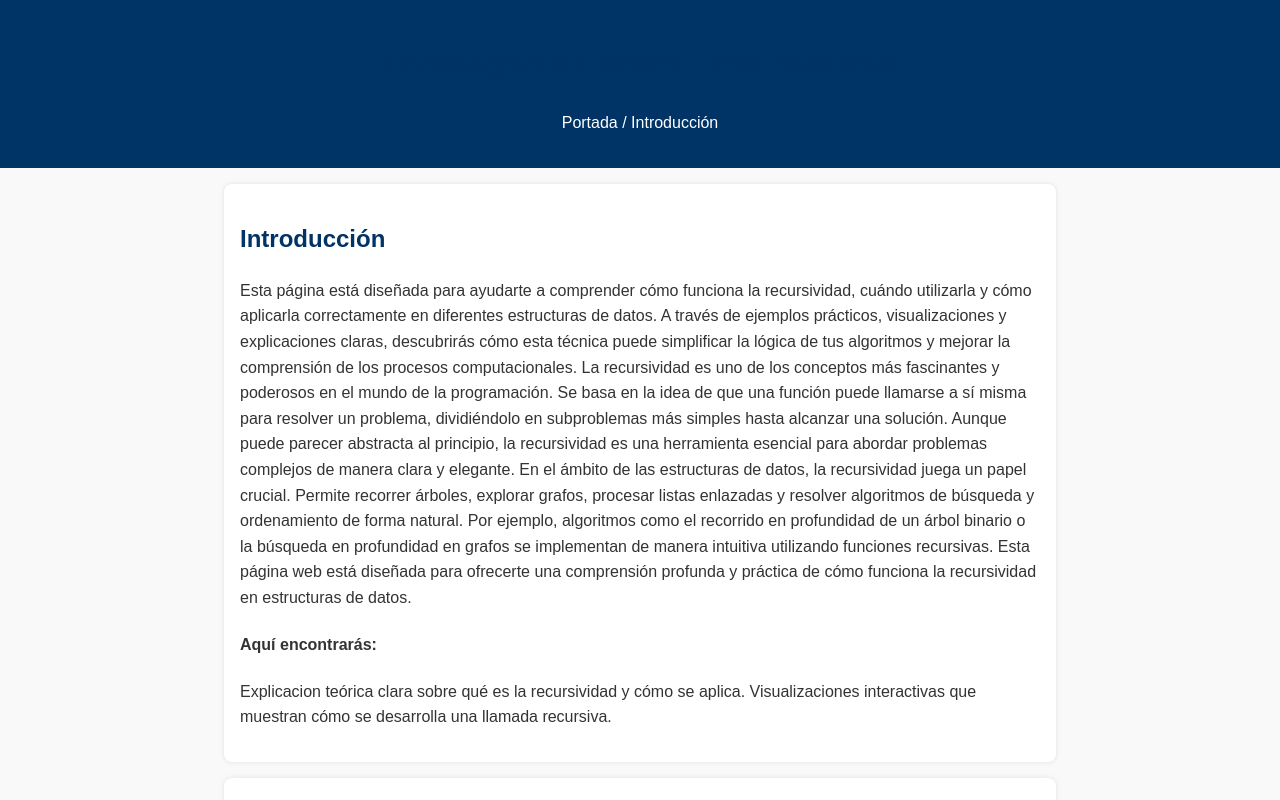
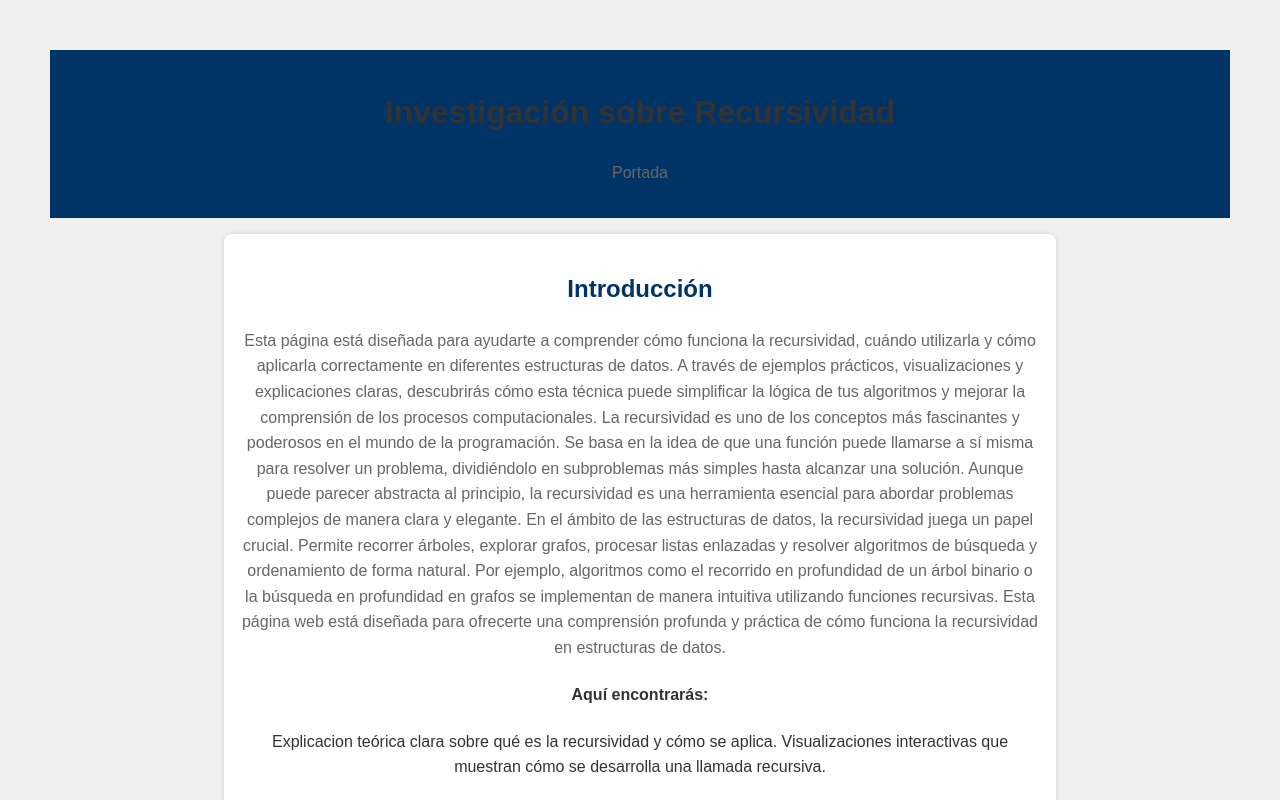
Before and after one commit to legomangoris13-eng/prueba5, a plain HTML site: page index.html in a window 1280 px wide. Shown: the top 800 px of the page. Drawn offline with Linux system fonts and the light colour scheme.

Commit message:
Update index.html

```diff
--- a/index.html
+++ b/index.html
@@ -9,7 +9,24 @@
 <body>
   <header>
     <h1>Investigación sobre Recursividad</h1>
-    <p>Portada / Introducción</p>
+    <meta charset="UTF-8">
+       <meta name="viewport" content="width=device-width, initial-scale=1.0">
+       <title>Mi Portada</title>
+       <style>
+           body {
+               font-family: Arial, sans-serif;
+               background-color: #f0f0f0;
+               text-align: center;
+               padding: 50px;
+           }
+           h1 {
+               color: #333;
+           }
+           p {
+               color: #666;
+           }
+       </style>
+    <p>Portada </p>
   </header>
 
   <main>
@@ -107,7 +124,7 @@
         La recursividad se usa para recorrer el árbol, buscar elementos, insertar nodos, calcular alturas, y más.
         Los recorridos más comunes (preorden, inorden, postorden) se implementan de forma recursiva.
 
-        <h5>Grafo<h2>
+        <h5>Grafo</h5>
         Es una estructura compuesta por nodos (o vértices) conectados por aristas.
         Puede ser dirigido o no dirigido, y puede contener ciclos.
 
```
